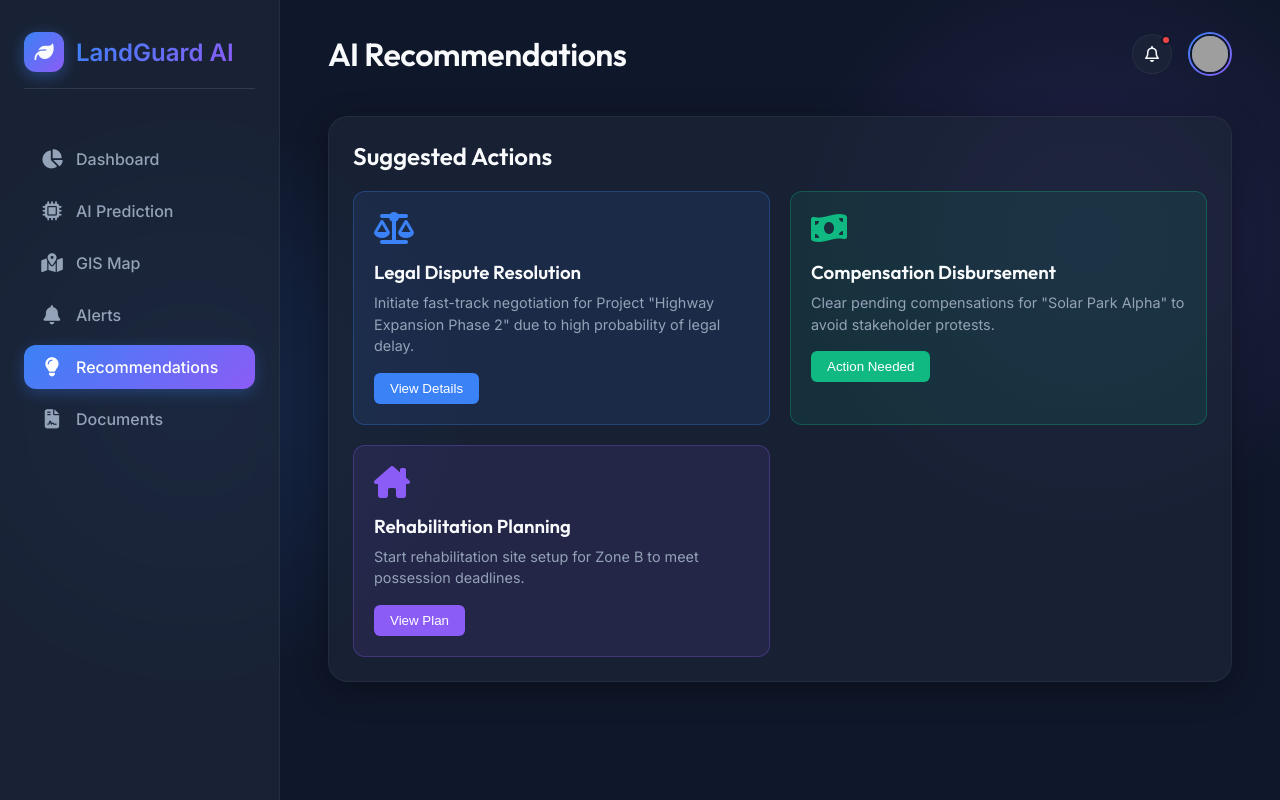
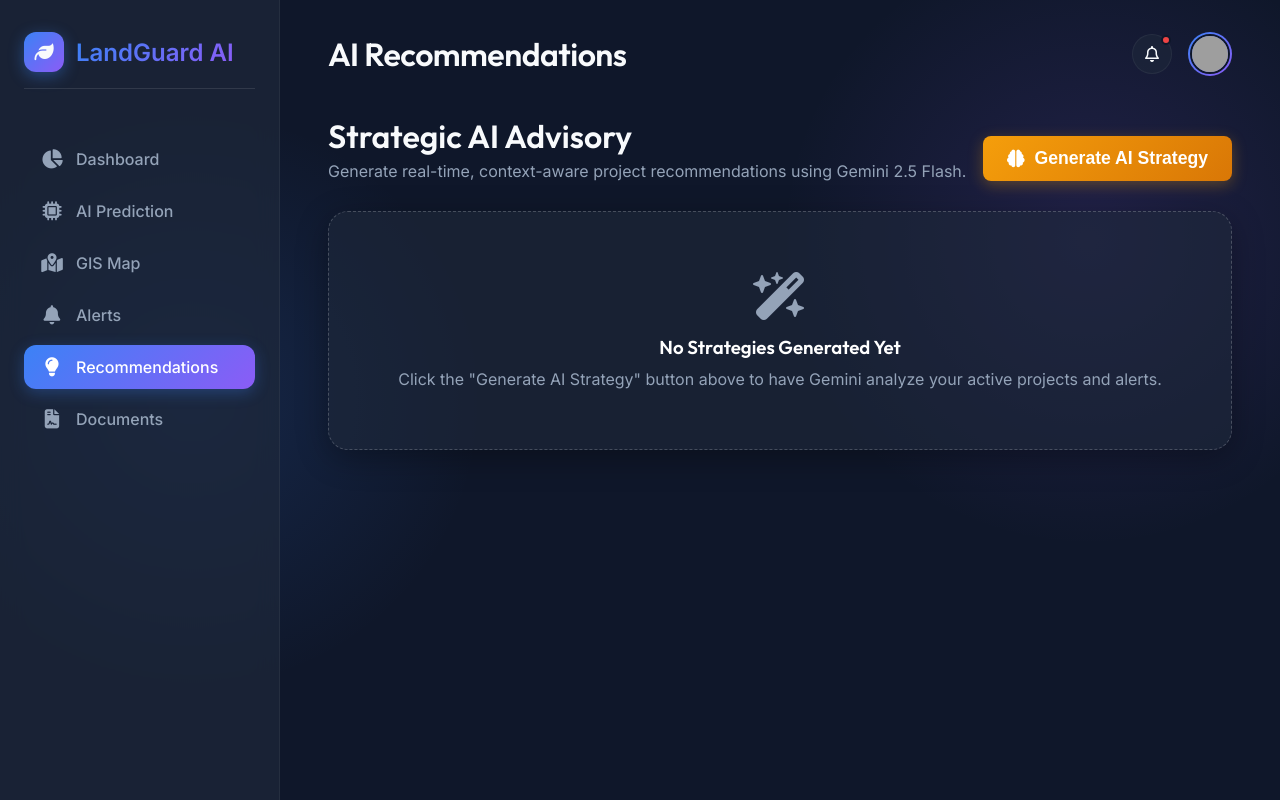
Before and after one commit to shubh-jaiswal-897/LandGuard-AI, a Django app: page /recommendations/ in a window 1280 px wide. Run offline with Django 5.2, Linux system fonts and the light colour scheme; grey boxes are pictures that could not be loaded.

Commit message:
Convert Recommendations page to use fully dynamic AI generation, fix URL routing bugs for AI API endpoints

````diff
--- a/dashboard/urls.py
+++ b/dashboard/urls.py
@@ -12,4 +12,5 @@ urlpatterns = [
     path('documents/', views.documents_view, name='documents'),
     path('run-ai-predictions/', views.run_ai_predictions, name='run_ai_predictions'),
     path('alerts/<int:alert_id>/ai-resolve/', views.get_ai_resolution, name='get_ai_resolution'),
+    path('ai-recommendations/', views.generate_global_recommendations, name='generate_global_recommendations'),
 ]
--- a/dashboard/views.py
+++ b/dashboard/views.py
@@ -111,3 +111,64 @@ def get_ai_resolution(request, alert_id):
 
     except Exception as e:
         return JsonResponse({'error': str(e)}, status=500)
+
+def generate_global_recommendations(request):
+    from django.http import JsonResponse
+    import google.generativeai as genai
+    from dashboard.models import GovernmentAPIConfig, Project
+    from alerts.models import Alert
+    import json
+
+    try:
+        config = GovernmentAPIConfig.objects.filter(is_active=True, provider='GEMINI').first()
+        if not config or not config.api_key:
+            return JsonResponse({'error': 'No active Gemini AI configuration found.'}, status=400)
+
+        # Gather context
+        projects = Project.objects.all()[:5]
+        active_alerts = Alert.objects.filter(status='Open')[:5]
+
+        context_str = "Recent Projects:\n"
+        for p in projects:
+            context_str += f"- {p.project_name} (Land Acquired: {p.acquired_land_area}/{p.total_land_area} acres)\n"
+
+        context_str += "\nActive Alerts:\n"
+        for a in active_alerts:
+            context_str += f"- {a.alert_type}: {a.message} (Severity: {a.severity})\n"
+
+        genai.configure(api_key=config.api_key)
+        model = genai.GenerativeModel('gemini-2.5-flash')
+
+        prompt = f"""
+        You are an expert government infrastructure AI advisor.
+        Based on the following system state:
+
+        {context_str}
+
+        Provide exactly 3 strategic, high-level recommendations to improve project efficiency, reduce delays, or mitigate risks.
+        Return the response ONLY as a valid JSON array of objects. Each object must have these exact keys:
+        - "title" (Short string, e.g., "Legal Dispute Resolution")
+        - "description" (Detailed action plan, 2 sentences max)
+        - "icon" (A FontAwesome icon class, e.g., "fa-scale-balanced", "fa-money-bill-wave", "fa-house-chimney", "fa-gavel", "fa-handshake")
+        - "color_theme" (Must be exactly one of these strings: "blue", "green", "purple")
+
+        Make sure the output is pure JSON. Example:
+        [{{ "title": "...", "description": "...", "icon": "fa-gavel", "color_theme": "blue" }}]
+        """
+
+        response = model.generate_content(prompt)
+        raw_text = response.text.strip()
+
+        if raw_text.startswith("```json"): raw_text = raw_text[7:]
+        elif raw_text.startswith("```"): raw_text = raw_text[3:]
+        if raw_text.endswith("```"): raw_text = raw_text[:-3]
+
+        recommendations = json.loads(raw_text.strip())
+
+        if not isinstance(recommendations, list):
+            raise Exception("Invalid JSON structure returned by AI.")
+
+        return JsonResponse({'recommendations': recommendations})
+
+    except Exception as e:
+        return JsonResponse({'error': str(e)}, status=500)
--- a/templates/dashboard/alerts.html
+++ b/templates/dashboard/alerts.html
@@ -253,7 +253,7 @@
 
         try {
             // Call the real Gemini AI Backend endpoint
-            const response = await fetch(`/dashboard/alerts/${alertId}/ai-resolve/`);
+            const response = await fetch(`/alerts/${alertId}/ai-resolve/`);
             const data = await response.json();
 
             let stepsHTML = '';
--- a/templates/dashboard/recommendations.html
+++ b/templates/dashboard/recommendations.html
@@ -3,33 +3,182 @@
 {% block title %}Recommendations{% endblock %}
 {% block page_title %}AI Recommendations{% endblock %}
 
+{% block extra_css %}
+<style>
+    .rec-card {
+        padding: 24px;
+        border-radius: 16px;
+        backdrop-filter: blur(10px);
+        transition: transform 0.3s, box-shadow 0.3s;
+        height: 100%;
+        display: flex;
+        flex-direction: column;
+    }
+    .rec-card:hover {
+        transform: translateY(-5px);
+    }
+
+    /* Theme variants */
+    .rec-card.theme-blue {
+        background: rgba(59, 130, 246, 0.1);
+        border: 1px solid rgba(59, 130, 246, 0.3);
+    }
+    .rec-card.theme-blue:hover { box-shadow: 0 10px 30px rgba(59, 130, 246, 0.2); }
+    .rec-card.theme-blue i { color: #3b82f6; }
+    .rec-card.theme-blue button { background: #3b82f6; }
+
+    .rec-card.theme-green {
+        background: rgba(16, 185, 129, 0.1);
+        border: 1px solid rgba(16, 185, 129, 0.3);
+    }
+    .rec-card.theme-green:hover { box-shadow: 0 10px 30px rgba(16, 185, 129, 0.2); }
+    .rec-card.theme-green i { color: #10b981; }
+    .rec-card.theme-green button { background: #10b981; }
+
+    .rec-card.theme-purple {
+        background: rgba(139, 92, 246, 0.1);
+        border: 1px solid rgba(139, 92, 246, 0.3);
+    }
+    .rec-card.theme-purple:hover { box-shadow: 0 10px 30px rgba(139, 92, 246, 0.2); }
+    .rec-card.theme-purple i { color: #8b5cf6; }
+    .rec-card.theme-purple button { background: #8b5cf6; }
+
+    .btn-generate {
+        background: linear-gradient(135deg, #f59e0b 0%, #d97706 100%);
+        color: white;
+        border: none;
+        padding: 12px 24px;
+        border-radius: 8px;
+        font-weight: bold;
+        font-size: 1.1rem;
+        cursor: pointer;
+        transition: 0.3s;
+        display: flex;
+        align-items: center;
+        gap: 10px;
+        box-shadow: 0 4px 15px rgba(245, 158, 11, 0.3);
+    }
+    .btn-generate:hover {
+        transform: translateY(-2px);
+        box-shadow: 0 6px 20px rgba(245, 158, 11, 0.5);
+    }
+    .btn-generate:disabled {
+        opacity: 0.7;
+        cursor: not-allowed;
+        transform: none;
+    }
+
+    /* Loading state */
+    .ai-loading-state {
+        display: none;
+        flex-direction: column;
+        align-items: center;
+        justify-content: center;
+        padding: 50px 0;
+        gap: 20px;
+    }
+    .scanner {
+        width: 100px;
+        height: 100px;
+        border: 4px solid rgba(245, 158, 11, 0.2);
+        border-top-color: #f59e0b;
+        border-radius: 50%;
+        animation: spin 1s linear infinite;
+    }
+    @keyframes spin { 100% { transform: rotate(360deg); } }
+</style>
+{% endblock %}
+
 {% block content %}
-<div class="glass-card animate-fade-in">
-    <div class="section-header" style="margin-bottom: 20px;">
-        <h2 class="section-title">Suggested Actions</h2>
+<div class="glass-card animate-fade-in" style="border: none; background: transparent; box-shadow: none; padding: 0;">
+    <div style="display: flex; justify-content: space-between; align-items: flex-end; margin-bottom: 30px;">
+        <div>
+            <h2 class="section-title" style="margin-bottom: 5px; font-size: 2rem;">Strategic AI Advisory</h2>
+            <p style="color: var(--text-secondary); margin: 0;">Generate real-time, context-aware project recommendations using Gemini 2.5 Flash.</p>
+        </div>
+        <button class="btn-generate" id="generateBtn" onclick="generateRecommendations()">
+            <i class="fa-solid fa-brain"></i> Generate AI Strategy
+        </button>
     </div>
 
-    <div style="display: grid; grid-template-columns: repeat(auto-fit, minmax(300px, 1fr)); gap: 20px;">
-        <div style="padding: 20px; background: rgba(59, 130, 246, 0.1); border: 1px solid rgba(59, 130, 246, 0.3); border-radius: 12px;">
-            <i class="fa-solid fa-scale-balanced" style="font-size: 2rem; color: #3b82f6; margin-bottom: 16px;"></i>
-            <h3 style="margin-bottom: 8px;">Legal Dispute Resolution</h3>
-            <p style="color: var(--text-secondary); font-size: 0.9rem; line-height: 1.5;">Initiate fast-track negotiation for Project "Highway Expansion Phase 2" due to high probability of legal delay.</p>
-            <button style="margin-top: 16px; background: #3b82f6; color: white; border: none; padding: 8px 16px; border-radius: 6px; cursor: pointer;">View Details</button>
-        </div>
+    <!-- Empty State -->
+    <div id="emptyState" class="glass-card" style="padding: 60px; text-align: center; border: 1px dashed rgba(255,255,255,0.2);">
+        <i class="fa-solid fa-wand-magic-sparkles" style="font-size: 3rem; color: var(--text-secondary); margin-bottom: 15px;"></i>
+        <h3 style="margin-bottom: 10px; color: #fff;">No Strategies Generated Yet</h3>
+        <p style="color: var(--text-secondary);">Click the "Generate AI Strategy" button above to have Gemini analyze your active projects and alerts.</p>
+    </div>
 
-        <div style="padding: 20px; background: rgba(16, 185, 129, 0.1); border: 1px solid rgba(16, 185, 129, 0.3); border-radius: 12px;">
-            <i class="fa-solid fa-money-bill-wave" style="font-size: 2rem; color: #10b981; margin-bottom: 16px;"></i>
-            <h3 style="margin-bottom: 8px;">Compensation Disbursement</h3>
-            <p style="color: var(--text-secondary); font-size: 0.9rem; line-height: 1.5;">Clear pending compensations for "Solar Park Alpha" to avoid stakeholder protests.</p>
-            <button style="margin-top: 16px; background: #10b981; color: white; border: none; padding: 8px 16px; border-radius: 6px; cursor: pointer;">Action Needed</button>
-        </div>
+    <!-- Loading State -->
+    <div id="loadingState" class="ai-loading-state glass-card">
+        <div class="scanner"></div>
+        <h3 style="color: #f59e0b;">Gemini AI is analyzing project metrics...</h3>
+        <p style="color: var(--text-secondary);">Cross-referencing delays, budgets, and alerts to form a strategic plan.</p>
+    </div>
 
-        <div style="padding: 20px; background: rgba(139, 92, 246, 0.1); border: 1px solid rgba(139, 92, 246, 0.3); border-radius: 12px;">
-            <i class="fa-solid fa-house-chimney" style="font-size: 2rem; color: #8b5cf6; margin-bottom: 16px;"></i>
-            <h3 style="margin-bottom: 8px;">Rehabilitation Planning</h3>
-            <p style="color: var(--text-secondary); font-size: 0.9rem; line-height: 1.5;">Start rehabilitation site setup for Zone B to meet possession deadlines.</p>
-            <button style="margin-top: 16px; background: #8b5cf6; color: white; border: none; padding: 8px 16px; border-radius: 6px; cursor: pointer;">View Plan</button>
-        </div>
+    <!-- Results Container -->
+    <div id="resultsContainer" style="display: grid; grid-template-columns: repeat(auto-fit, minmax(300px, 1fr)); gap: 20px; display: none;">
+        <!-- Injected via JS -->
     </div>
 </div>
 {% endblock %}
+
+{% block extra_js %}
+<script>
+    async function generateRecommendations() {
+        const btn = document.getElementById('generateBtn');
+        const emptyState = document.getElementById('emptyState');
+        const loadingState = document.getElementById('loadingState');
+        const resultsContainer = document.getElementById('resultsContainer');
+
+        // Update UI for loading
+        btn.disabled = true;
+        btn.innerHTML = '<i class="fa-solid fa-spinner fa-spin"></i> Generating...';
+        emptyState.style.display = 'none';
+        resultsContainer.style.display = 'none';
+        loadingState.style.display = 'flex';
+
+        try {
+            const response = await fetch('/ai-recommendations/');
+            const data = await response.json();
+
+            if (data.error) {
+                throw new Error(data.error);
+            }
+
+            // Build cards
+            let cardsHTML = '';
+            data.recommendations.forEach(rec => {
+                const themeClass = `theme-${rec.color_theme || 'blue'}`;
+                cardsHTML += `
+                    <div class="rec-card ${themeClass}">
+                        <i class="fa-solid ${rec.icon || 'fa-chart-line'}" style="font-size: 2.2rem; margin-bottom: 16px;"></i>
+                        <h3 style="margin-bottom: 12px; font-size: 1.3rem; color: #fff;">${rec.title}</h3>
+                        <p style="color: #cbd5e1; font-size: 0.95rem; line-height: 1.6; flex-grow: 1;">${rec.description}</p>
+                        <button style="margin-top: 20px; color: white; border: none; padding: 10px 16px; border-radius: 8px; cursor: pointer; font-weight: bold; width: 100%; transition: opacity 0.2s;">
+                            Apply Strategy <i class="fa-solid fa-arrow-right" style="margin-left: 8px; font-size: 0.9rem; color: white;"></i>
+                        </button>
+                    </div>
+                `;
+            });
+
+            resultsContainer.innerHTML = cardsHTML;
+            resultsContainer.style.display = 'grid'; // ensure it reverts from none
+
+        } catch (err) {
+            resultsContainer.innerHTML = `
+                <div class="glass-card" style="grid-column: 1 / -1; border-color: var(--danger); text-align: center; padding: 40px;">
+                    <i class="fa-solid fa-triangle-exclamation" style="font-size: 3rem; color: var(--danger); margin-bottom: 15px;"></i>
+                    <h3 style="color: #fff; margin-bottom: 10px;">Failed to Generate Strategy</h3>
+                    <p style="color: var(--danger);">${err.message || 'A network error occurred.'}</p>
+                </div>
+            `;
+            resultsContainer.style.display = 'block';
+        } finally {
+            // Restore UI
+            loadingState.style.display = 'none';
+            btn.disabled = false;
+            btn.innerHTML = '<i class="fa-solid fa-brain"></i> Generate AI Strategy';
+        }
+    }
+</script>
+{% endblock %}
````
